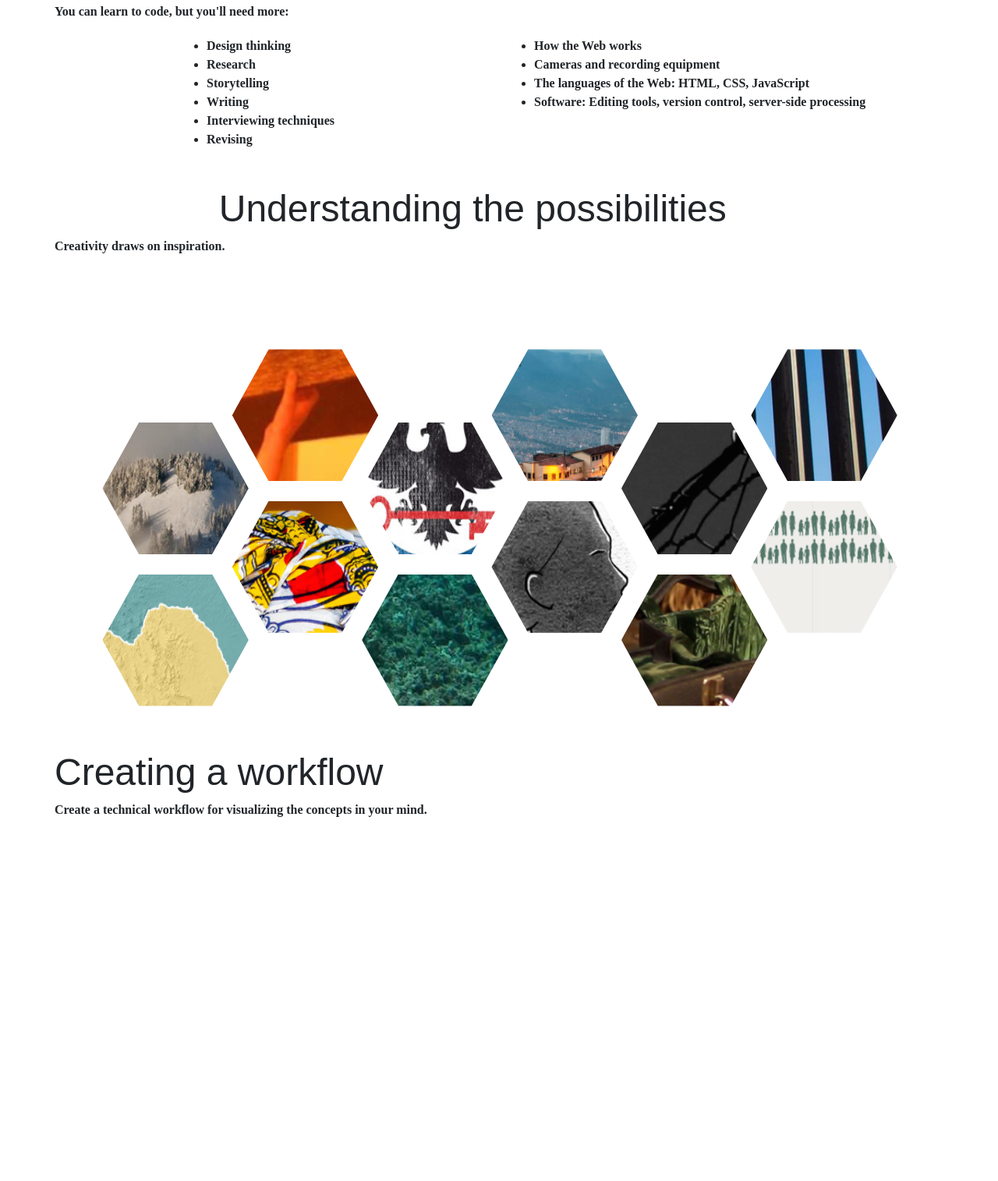
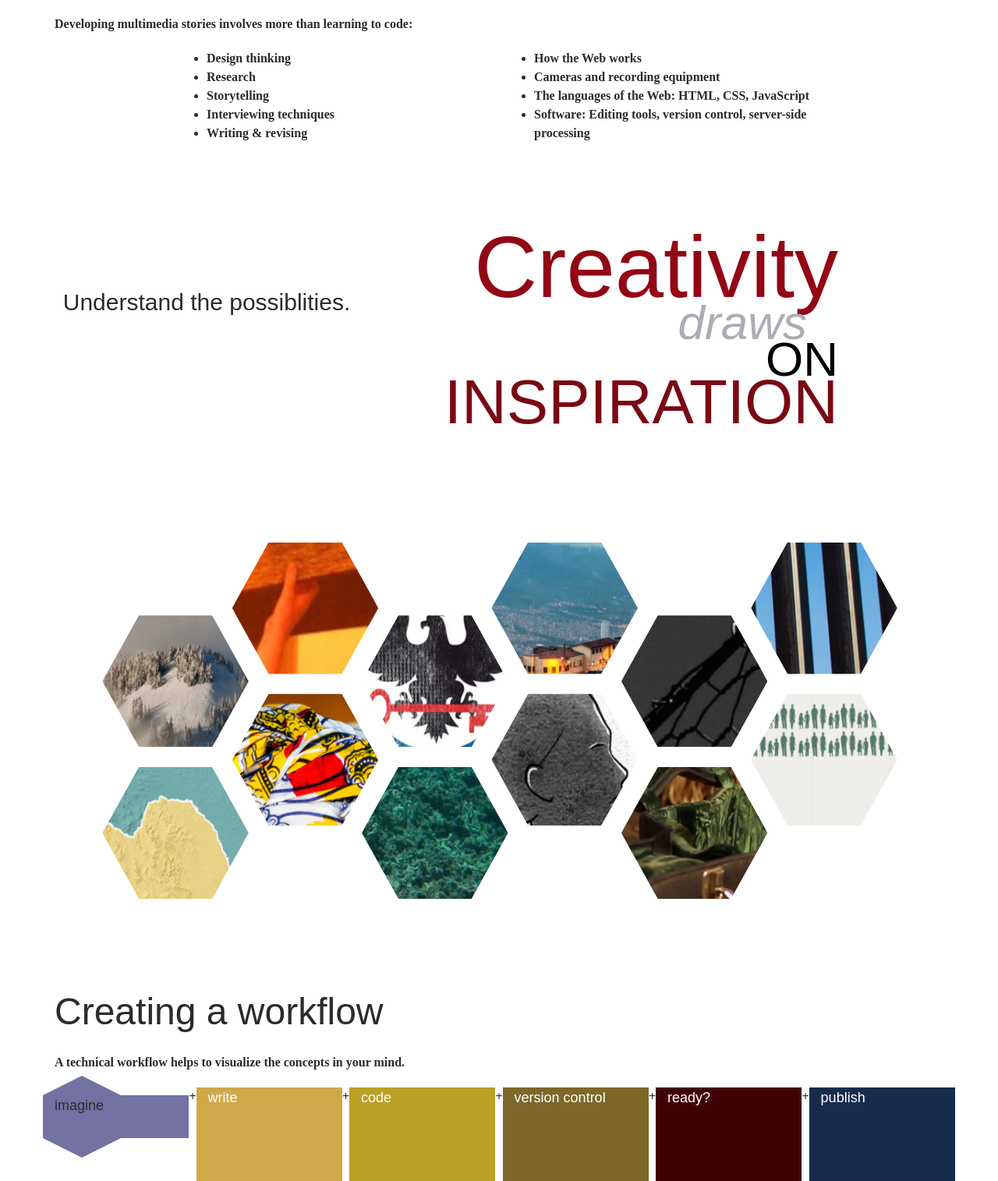
Before and after one commit to jeffreybarry/course-template, a plain HTML site: page ideas.html in a window 1280 px wide. Shown: the part 151-1666 px from the top of the page at 78% size. Before the commit the page ends 1222 px from the top, so only its background shows below. Drawn offline with nearby package versions, Linux system fonts and the light colour scheme; a web font is replaced by a local one.

Commit message:
technical workflow draft

```diff
--- a/css/styles.css
+++ b/css/styles.css
@@ -11,6 +11,7 @@ body {
 body {
   font-family: 'ff-meta-serif-web-pro',  serif;
   font-weight: 600;
+  color: #2b2b2b;
 }
 hr {
   border-color: #5d151c;
@@ -114,6 +115,7 @@ header .header-content .header-content-inner p {
   font-style: normal;
   font-weight: 500;
   margin-top: 2rem;
+  margin-bottom: 1.5rem;
 }
 
 /* hexagonal grid style
@@ -201,7 +203,7 @@ Inspired and adapted from https://escss.blogspot.com/2017/04/auto-hexagonal-css-
     bottom: 0;
     right: 0;
     margin: auto;
-    background: #3DC0F1;
+    background: #adacb4;
     background-size:50px 50px;
     opacity:0;
     filter:alpha(opacity=0.8);/*For IE6 - IE8*/
@@ -224,7 +226,6 @@ Inspired and adapted from https://escss.blogspot.com/2017/04/auto-hexagonal-css-
   width: 100%;
   opacity: 0;
   transition: .5s ease;
-  background-color: #008CBA;
 }
 
 
@@ -294,6 +295,145 @@ hyphens: none;
 }
 
 
+/* --------- Creative block on ideas page --------- */
+
+.creative-block {
+  margin-top: 60px;
+  font-family: 'ff-meta-web-pro', 'Helvetica Neue', Arial, sans-serif;
+}
+.large-red-text {
+font-family: ff-meta-web-pro-condensed, sans-serif;
+font-size: 112px;
+font-weight: 450;
+color: #920715;
+}
+.large-italics {
+display: block;
+margin-top: -60px;
+padding-right: 40px;
+font-size: 62px;
+font-family: ff-meta-web-pro, sans-serif;
+font-weight: 200;
+font-style: italic;
+color: #adacb4;
+}
+.large-black {
+display: block;
+margin-top: -70px;
+font-size:62px;
+font-family: ff-meta-web-pro, sans-serif;
+font-weight: 200;
+color: black;
+text-transform: uppercase;
+}
+
+.large-red-text-bottom {
+display: block;
+margin-top: -75px;
+font-family: ff-meta-web-pro-condensed, sans-serif;
+font-size: 80px;
+font-weight: 500;
+color: #790914;
+text-transform: uppercase;
+}
+
+.single-line {
+  font-family: ff-meta-web-pro, sans-serif;
+  font-weight: 200;
+  color: #2b2b2b;
+  font-size: 30px;
+}
+
+
+/* ----- end creative block ---- */
+
+.article-spacer {
+  margin-top: 60px;
+  margin-bottom: 60px;
+}
+
+
+/* ----- workflow shapes ---- */
+
+#hexagon-flow {
+    width: 80px;
+    height: 55px;
+    position: relative;
+    margin: 10px auto;
+}
+
+#hexagon-flow:before {
+    content: "";
+    width: 0;
+    height: 0;
+    position: absolute;
+    top: -25px;
+    left: 0;
+    border-left: 50px solid transparent;
+    border-right: 50px solid transparent;
+    border-bottom: 25px solid #7471a3;
+}
+
+#hexagon-flow:after {
+    content: "";
+    width: 0;
+    height: 0;
+    position: absolute;
+    bottom: -25px;
+    left: 0;
+    border-left: 50px solid transparent;
+    border-right: 50px solid transparent;
+    border-top: 25px solid #7471a3;
+}
+
+
+
+#rectangle {
+    width: 220px;
+    height: 120px;
+    color: white;
+}
+
+
+
+.imagine {
+  background: #7471a3;
+  font-family: ff-meta-web-pro-condensed, sans-serif;
+  font-size: 18px;
+  font-weight: 400;
+
+}
+.write {
+  background: #d1a849;
+  font-family: ff-meta-web-pro-condensed, sans-serif;
+  font-size: 18px;
+  font-weight: 400;
+}
+.code {
+  background: #bca026;
+  font-family: ff-meta-web-pro-condensed, sans-serif;
+  font-size: 18px;
+  font-weight: 400;
+}
+.control {
+  background: #7d682a;
+  font-family: ff-meta-web-pro-condensed, sans-serif;
+  font-size: 18px;
+  font-weight: 400;
+}
+.decision {
+  background: #400303;
+  font-family: ff-meta-web-pro-condensed, sans-serif;
+  font-size: 18px;
+  font-weight: 400;
+}
+.publish {
+background: #172c4d;
+font-family: ff-meta-web-pro-condensed, sans-serif;
+font-size: 18px;
+font-weight: 400;
+}
+
 
 @media only screen and (max-width: 736px) {
 
--- a/ideas.html
+++ b/ideas.html
@@ -39,20 +39,19 @@
 <section class="container">
     <div class="row">
         <div class="col-md-11">
-            <h2 class="headline-text">Skills for bringing your ideas to reality</h2>
-            <p>You can learn to code, but you'll need more: </p>
+            <h2 class="headline-text">Skills bring ideas to reality</h2>
+            <p>Developing multimedia stories involves more than learning to code:</p>
         </div>
         <div class="col-md-4 offset-md-2">
             <ul>
                 <li> Design thinking
                 <li> Research
                 <li> Storytelling
-                <li> Writing
                 <li> Interviewing techniques
-                <li> Revising
+                <li> Writing &amp; revising
             </ul>
         </div>
-        <div class="col-md-5">
+        <div class="col-md-4">
             <ul>
                 <li> How the Web works
                 <li> Cameras and recording equipment
@@ -66,15 +65,14 @@
 
 
 <section class="container">
-        <div class="row">
-            <div class="col-md-11">
-                <h2 align="center" class="headline-text">Understanding the possibilities</h2>
-                <p>Creativity draws on inspiration. </p>
-
-
-
-
-
+        <div class="row align-items-center">
+          <div class="col-md-4">
+<p class="single-line text-center align-middle">Understand the possiblities.</p>
+          </div>
+            <div class="col-md-6">
+                <article class="text-right creative-block">
+                <p><span class="large-red-text">Creativity</span><br><span class="large-italics">draws</span><br><span class="large-black">on</span><br> <span class="large-red-text-bottom">inspiration</span> </p>
+              </article>
             </div>
         </div>
 </section>
@@ -176,13 +174,18 @@
 
 
 
-<section class="container">
+<section class="container article-spacer">
         <div class="row">
             <div class="col-md-11">
                 <h2 class="headline-text">Creating a workflow</h2>
-                <p>Create a technical workflow for visualizing the concepts in your mind. </p>
+                <p>A technical workflow helps to visualize the concepts in your mind. </p>
             </div>
-        </div>
+ <div id="hexagon-flow" class="col imagine align-middle">imagine</div> + <div id="rectangle"  class="col write">write</div> + <div id="rectangle" class="col code">code</div> + <div id="rectangle"  class="col control">version control</div> +
+<div id="rectangle" class="col decision">ready?</div> + <div id="rectangle" class="col publish">publish</div>
+
+
+
+         </div>
 </section>
 
 
```
